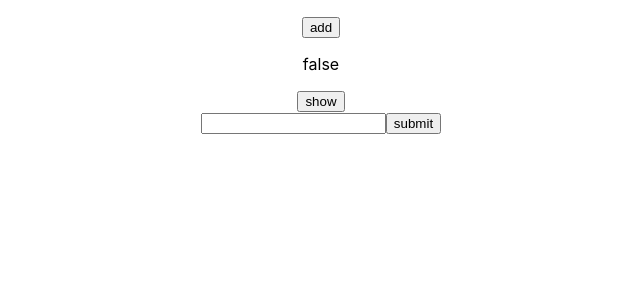
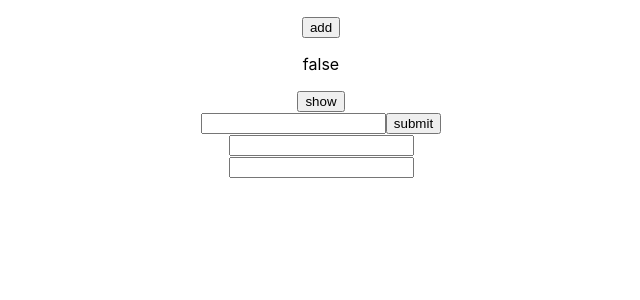
Before and after one commit to daegkim/react-ts, a React (Create React App) app: page / in a window 1280 px wide. Shown: the top 300 px of the page, without its empty margins (319-959 px from the left). Built offline with nearby package versions, Linux system fonts and the light colour scheme.

Commit message:
state 끌어올리기

```diff
--- a/src/App.tsx
+++ b/src/App.tsx
@@ -1,5 +1,6 @@
 import React, { useState } from 'react';
 import './App.css';
+import Input from './components/Input';
 import List, { ItemType } from './components/List';
 
 const App = () => {
@@ -7,6 +8,7 @@ const App = () => {
   const [items, setItems] = useState<ItemType[]>([])
   const [isShown, setIsShown] = useState<boolean>(false)
   const [inputValue, setInputValue] = useState<string>('')
+  const [sharedInputValue, setSharedInputValue] = useState<string>('')
 
   // 이벤트 처리 함수 생성
   const handleListAddClick = (): void => {
@@ -57,6 +59,11 @@ const App = () => {
           <button type='submit'>submit</button>
         </form>
       </div>
+      <div>
+        {/* State 끌어올리기 setState를 하위컴포넌트에서 호출하도록 해서 리렌더링하도록 함 */}
+        <Input sharedInputValue={sharedInputValue} setSharedInputValue={setSharedInputValue}></Input>
+        <Input sharedInputValue={sharedInputValue} setSharedInputValue={setSharedInputValue}></Input>
+      </div>
     </div>
   );
 }
--- /dev/null
+++ b/src/components/Input.css
@@ -0,0 +1,4 @@
+.input > input:focus-visible {
+  outline: 2px solid rosybrown;
+  border: 0px;
+}
--- /dev/null
+++ b/src/components/Input.tsx
@@ -0,0 +1,19 @@
+import React from 'react';
+import './Input.css';
+
+interface InputProps {
+  sharedInputValue: string,
+  setSharedInputValue: React.Dispatch<React.SetStateAction<string>>,
+  alphabet?: boolean
+}
+
+const Input = ({sharedInputValue, setSharedInputValue, alphabet}: InputProps) => {
+
+  return (
+    <div className="input">
+      <input value={sharedInputValue} onChange={(e) => {setSharedInputValue(e.target.value)}}></input>
+    </div>
+  );
+}
+
+export default Input;
```
